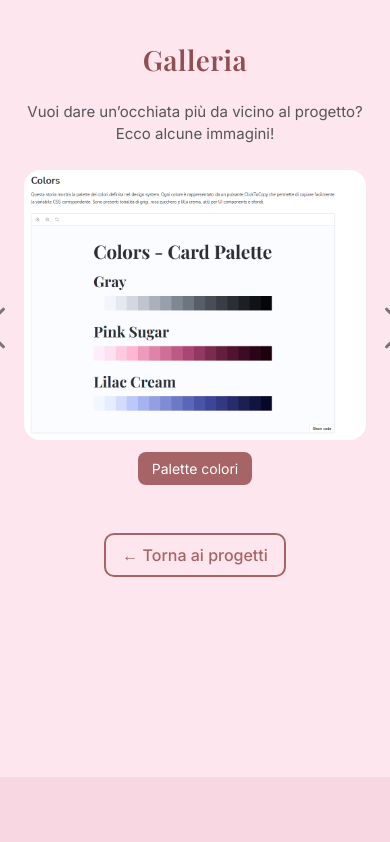
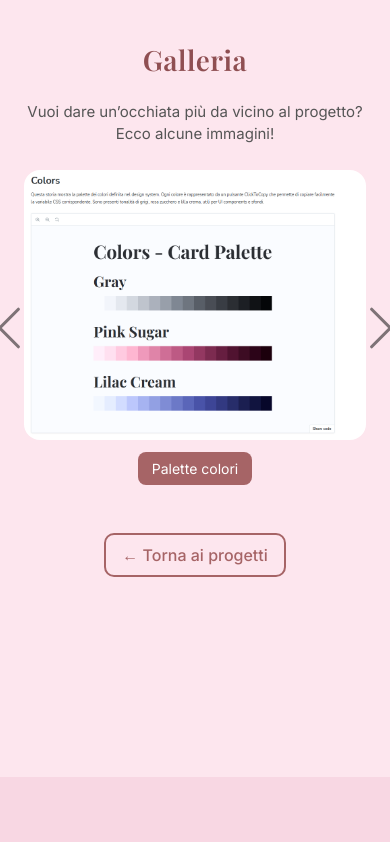
Before and after one commit to LindaTancini/LindaTancini-Portfolio, a React (Vite) app: page /projects/blog-patisserie in a window 390 px wide. Shown: the part 1410-2252 px from the top of the page. Built offline with nearby package versions, Linux system fonts and the light colour scheme.

Commit message:
feat: responsive

```diff
--- a/src/styles/_projectDetails.css
+++ b/src/styles/_projectDetails.css
@@ -264,3 +264,22 @@
   background: #a66466;
   color: white;
 }
+
+/* Responsive Carosello Frecce in mobile */
+@media (max-width: 768px) {
+  .carousel-control-prev {
+    left: -45px;
+  }
+
+  .carousel-control-next {
+    right: -45px;
+  }
+
+  .lightbox-arrow.left {
+    left: -5px;
+  }
+
+  .lightbox-arrow.right {
+    right: -5px;
+  }
+}
```
